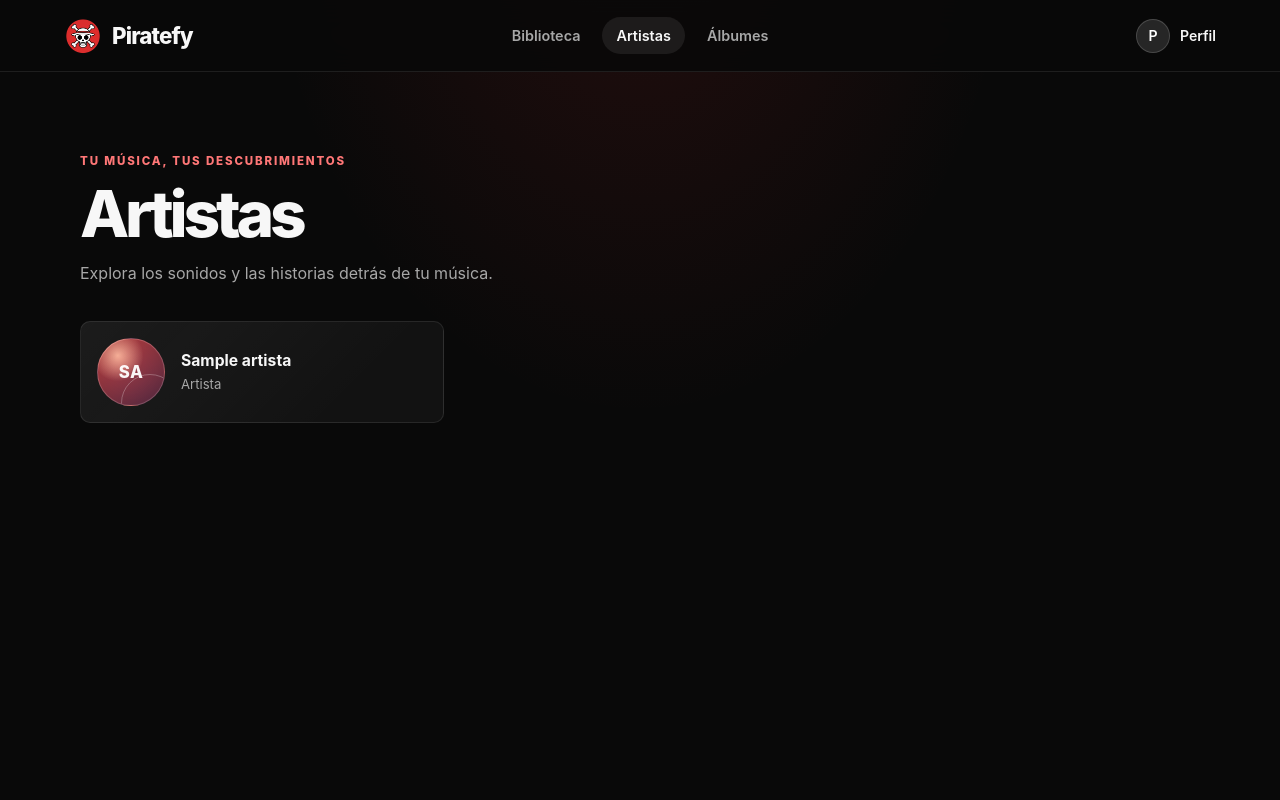
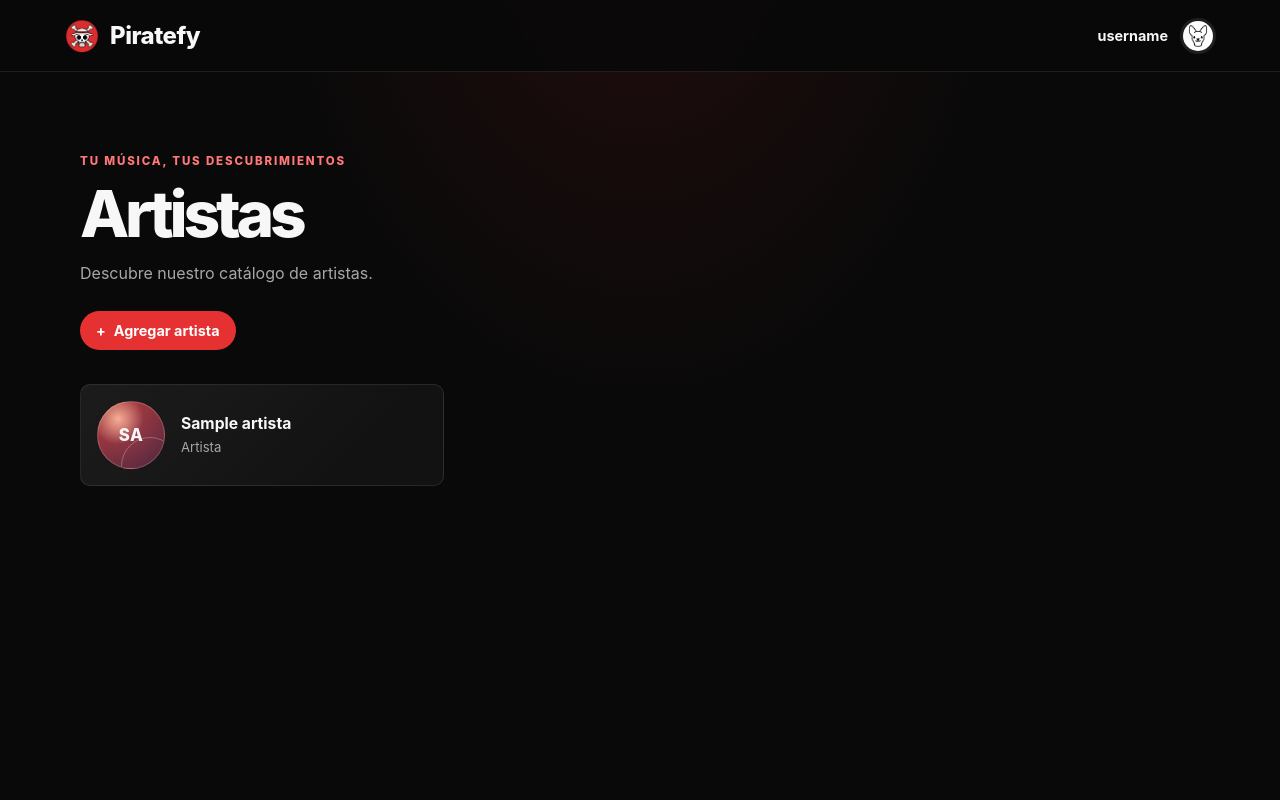
Before and after one commit to Andrey-Enrique-GM/Piratefy, a Flask app: template templates/artistas.html in a window 1280 px wide. Run offline with Flask 3, Linux system fonts and the light colour scheme; the template is opened without the code that fills it: most values are stand-ins (such as "Sample title", 1, 10 or a date in 2020).

Commit message:
se agrego la funcion de guardar un artista, falto solo conectarlo con app.py, ademas se corrigieron errores de diseño

```diff
--- a/entities/artista.py
+++ b/entities/artista.py
@@ -18,6 +18,7 @@ class Artista:
                 return nuevo_id
             except Exception:
                 connection.rollback()
+                raise
             finally:
                 cursor.close()
         finally:
--- a/static/css/styles_artistas.css
+++ b/static/css/styles_artistas.css
@@ -44,67 +44,69 @@ body {
     backdrop-filter: blur(16px);
 }
 
-.brand {
-    display: inline-flex;
+.brand-link {
+    display: flex;
     flex: 0 0 190px;
     align-items: center;
     gap: 10px;
-    color: var(--artists-text);
-    font-size: 1.4rem;
-    font-weight: 800;
-    letter-spacing: -0.04em;
     text-decoration: none;
+    cursor: pointer;
 }
 
-.brand-logo {
-    width: 38px;
-    height: 38px;
+.brand-logo-img {
+    width: 36px;
+    height: 36px;
     border-radius: 50%;
     object-fit: cover;
+    transition: filter 0.25s ease, transform 0.2s ease;
 }
 
-.main-nav {
+.brand-text {
+    color: var(--artists-text);
+    font-size: 1.5rem;
+    font-weight: 800;
+    letter-spacing: -0.5px;
+    transition: color 0.25s ease, text-shadow 0.25s ease;
+}
+
+.brand-link:hover .brand-logo-img {
+    transform: scale(1.06);
+    filter: drop-shadow(0 0 8px rgba(229, 49, 49, 0.85));
+}
+
+.brand-link:hover .brand-text {
+    color: var(--artists-accent);
+    text-shadow: 0 0 12px rgba(229, 49, 49, 0.7);
+}
+
+.nav-right {
     display: flex;
     align-items: center;
-    gap: 8px;
+    justify-content: flex-end;
+    gap: 12px;
+    min-width: 180px;
 }
 
-.nav-link {
-    padding: 10px 14px;
-    border-radius: 999px;
-    color: var(--artists-muted);
+.username {
+    color: var(--artists-text);
     font-size: 0.9rem;
-    font-weight: 600;
-    text-decoration: none;
-    transition: background-color 160ms ease, color 160ms ease;
+    font-weight: 700;
 }
 
-.nav-link:hover,
-.nav-link-active {
-    background: rgba(255, 255, 255, 0.08);
-    color: var(--artists-text);
+.user-avatar {
+    width: 36px;
+    height: 36px;
+    border-radius: 50%;
+    object-fit: cover;
+    background-color: #1f1f1f;
+    border: 3px solid #1f1f1f;
+    cursor: pointer;
+    transition: transform 0.15s ease, border-color 0.2s ease;
 }
 
-.profile-chip {
-    display: inline-flex;
-    flex: 0 0 190px;
-    align-items: center;
-    justify-content: flex-end;
-    gap: 10px;
-    color: var(--artists-text);
-    font-size: 0.88rem;
-    font-weight: 600;
-}
-
-.profile-avatar {
-    display: grid;
-    width: 34px;
-    height: 34px;
-    place-items: center;
-    border: 1px solid rgba(255, 255, 255, 0.16);
-    border-radius: 50%;
-    background: #262626;
-    color: #fff;
+.user-avatar:hover {
+    transform: scale(1.05);
+    border-color: #2a2a2a;
 }
 
 .artists-main {
@@ -138,6 +140,85 @@ body {
     color: var(--artists-muted);
     font-size: 1rem;
     line-height: 1.6;
+}
+
+.artist-add {
+    max-width: 420px;
+    margin-top: 24px;
+}
+
+.artist-add-toggle {
+    display: inline-flex;
+    align-items: center;
+    gap: 8px;
+    padding: 11px 16px;
+    border-radius: 999px;
+    background: var(--artists-accent);
+    color: #fff;
+    font-size: 0.9rem;
+    font-weight: 700;
+    cursor: pointer;
+    list-style: none;
+}
+
+.artist-add-toggle::-webkit-details-marker {
+    display: none;
+}
+
+.artist-add-toggle:hover {
+    background: #c92525;
+}
+
+.artist-add-menu {
+    margin-top: 12px;
+    padding: 20px;
+    border: 1px solid var(--artists-line);
+    border-radius: 12px;
+    background: var(--artists-panel);
+}
+
+.artist-add-fields {
+    display: grid;
+    gap: 10px;
+}
+
+.artist-add-fields label {
+    color: var(--artists-muted);
+    font-size: 0.9rem;
+    font-weight: 600;
+}
+
+.artist-add-fields input {
+    width: 100%;
+    padding: 11px 12px;
+    border: 1px solid var(--artists-line);
+    border-radius: 8px;
+    outline: none;
+    background: var(--artists-bg);
+    color: var(--artists-text);
+    font: inherit;
+}
+
+.artist-add-fields input:focus {
+    border-color: var(--artists-accent);
+}
+
+.artist-add-save {
+    justify-self: start;
+    margin-top: 4px;
+    padding: 10px 16px;
+    border: 0;
+    border-radius: 8px;
+    background: #292929;
+    color: var(--artists-text);
+    font: inherit;
+    font-size: 0.9rem;
+    font-weight: 700;
+    cursor: pointer;
+}
+
+.artist-add-save:hover {
+    background: #383838;
 }
 
 .artist-grid {
--- a/static/js/artistas.js
+++ b/static/js/artistas.js
@@ -0,0 +1,56 @@
+function showAlert(options) {
+    if (window.Swal) {
+        return window.Swal.fire(options);
+    }
+
+    window.alert(`${options.title}\n\n${options.text}`);
+    return Promise.resolve();
+}
+
+function addArtist(event) {
+    event.preventDefault();
+
+    const nombre = document.getElementById("artist-name").value.trim();
+
+    if (nombre === "") {
+        showAlert({
+            title: "Nombre del artista no ingresado",
+            text: "Debe ingresar el nombre del artista.",
+            icon: "warning",
+            confirmButtonText: "Aceptar"
+        });
+        return;
+    }
+
+    const data = { nombre: nombre };
+
+    fetch("/api/artistas", {
+        method: "POST",
+        headers: { "Content-Type": "application/json" },
+        body: JSON.stringify(data)
+    })
+        .then(response => response.json())
+        .then(result => {
+            showAlert({
+                title: result.success ? "Artista agregado" : "Error al agregar el artista",
+                text: result.message,
+                icon: result.success ? "success" : "error",
+                confirmButtonText: "Aceptar"
+            }).then(() => {
+                if (result.success) {
+                    window.location.href = "/artistas";
+                }
+            });
+        })
+        .catch(error => {
+            console.error(error);
+            showAlert({
+                title: "Error al agregar el artista",
+                text: "No se pudo conectar con el servidor.",
+                icon: "error",
+                confirmButtonText: "Aceptar"
+            });
+        });
+}
+
+document.getElementById("artist-form").addEventListener("submit", addArtist);
--- a/templates/artistas.html
+++ b/templates/artistas.html
@@ -11,28 +11,36 @@
 <body>
     <div class="artists-page">
         <header class="artists-header">
-            <a class="brand" href="#" aria-label="Piratefy">
-                <img src="{{ url_for('static', filename='images/site/piratefy_logo.png') }}" alt="" class="brand-logo">
-                <span>Piratefy</span>
+            <a class="brand-link" href="{{ url_for('index') }}" aria-label="Piratefy">
+                <img src="{{ url_for('static', filename='images/site/piratefy_logo.png') }}" alt="Piratefy Logo" class="brand-logo-img">
+                <span class="brand-text">Piratefy</span>
             </a>
 
-            <nav class="main-nav" aria-label="Navegación principal">
-                <a class="nav-link" href="#biblioteca">Biblioteca</a>
-                <a class="nav-link nav-link-active" href="#artistas" aria-current="page">Artistas</a>
-                <a class="nav-link" href="#albumes">Álbumes</a>
-            </nav>
-
-            <div class="profile-chip" aria-label="Perfil de ejemplo">
-                <span class="profile-avatar" aria-hidden="true">P</span>
-                <span class="profile-name">Perfil</span>
-            </article>
+            <div class="nav-right">
+                <span class="username">username</span>
+                <img src="{{ url_for('static', filename='images/users/default.png') }}" alt="Foto de perfil" class="user-avatar">
+            </div>
         </header>
 
         <main class="artists-main" id="artistas">
             <section class="artists-intro" aria-labelledby="page-title">
                 <p class="eyebrow">TU MÚSICA, TUS DESCUBRIMIENTOS</p>
                 <h1 id="page-title">Artistas</h1>
-                <p class="intro-copy">Explora los sonidos y las historias detrás de tu música.</p>
+                <p class="intro-copy">Descubre nuestro catálogo de artistas.</p>
+
+                <details class="artist-add">
+                    <summary class="artist-add-toggle">
+                        <span aria-hidden="true">+</span>
+                        Agregar artista
+                    </summary>
+                    <div class="artist-add-menu">
+                        <form class="artist-add-fields" id="artist-form">
+                            <label for="artist-name">Nombre del artista</label>
+                            <input id="artist-name" type="text" maxlength="100" placeholder="Escribe el nombre" autocomplete="off" required>
+                            <button class="artist-add-save" type="submit">Guardar</button>
+                        </form>
+                    </div>
+                </details>
             </section>
 
             <section class="artist-grid" aria-label="Artistas destacados">
@@ -53,5 +61,6 @@
             </section>
         </main>
     </div>
+    <script src="{{ url_for('static', filename='js/artistas.js') }}"></script>
 </body>
 </html>
```
Also changed, not shown: other parts of static/css/styles_artistas.css (+11 -20 lines).
